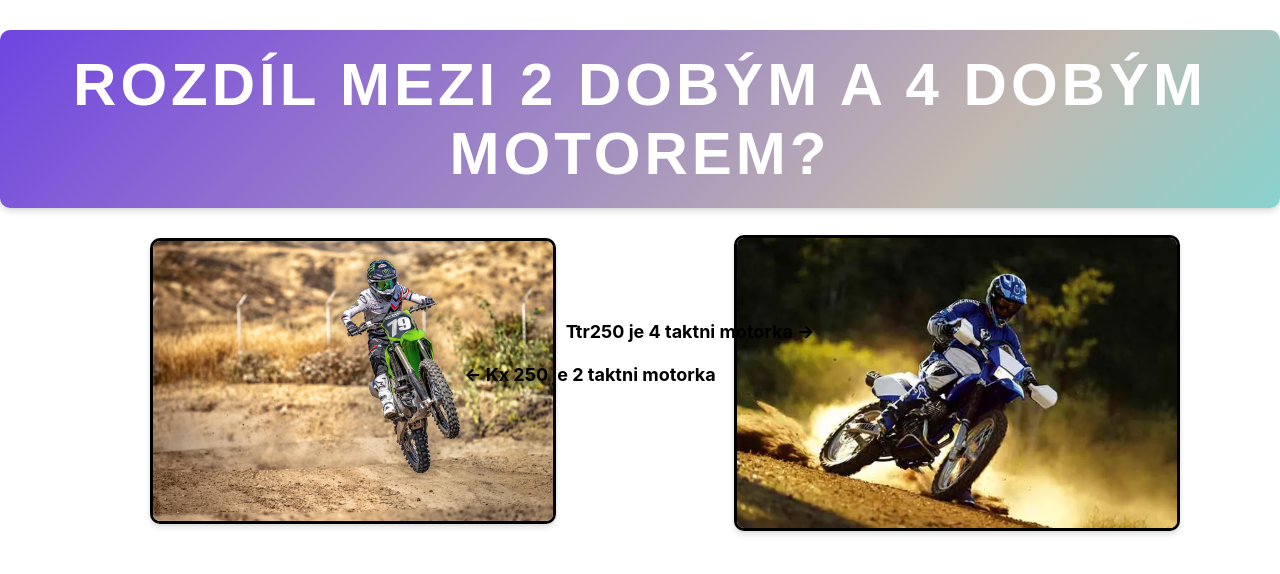
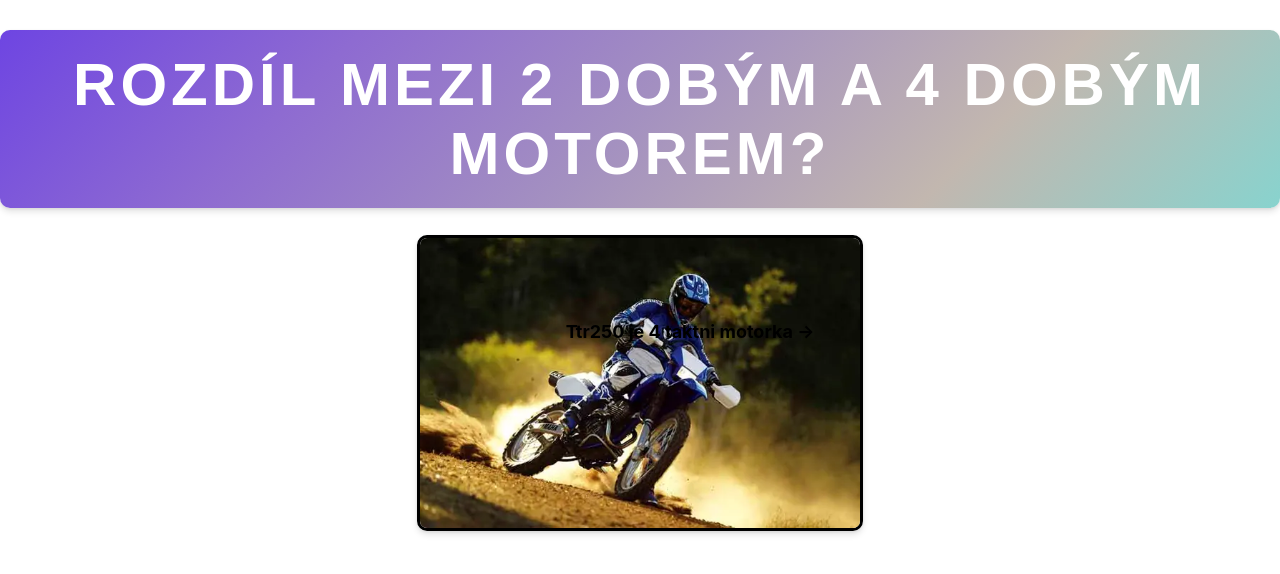
Before and after one commit to TonyKmoch/ghostmoto, a React (Create React App) app: page / in a window 1280 px wide. Shown: the top 574 px of the page. Built offline with nearby package versions, Linux system fonts and the light colour scheme.

Commit message:
oprava13

```diff
--- a/src/App.css
+++ b/src/App.css
@@ -46,7 +46,7 @@ body {
   box-shadow: 0 4px 6px rgba(0, 0, 0, 0.1), 0 1px 3px rgba(0, 0, 0, 0.08);
   margin: 20px auto;
   /* Původní odsazení */
-  margin-left: 150px;
+  margin-left: 150px auto;
   /* Posun obrázku doleva o 20px */
   margin-top: 0px;
   display: block;
@@ -73,7 +73,7 @@ body {
   box-shadow: 0 4px 6px rgba(0, 0, 0, 0.1), 0 1px 3px rgba(0, 0, 0, 0.08);
   margin: 20px auto;
   /* Původní odsazení */
-  margin-right: 100px;
+  margin-right: 100px auto;
   /* Posun obrázku doprava o 20px */
   margin-top: 30px;
   display: block;
```
